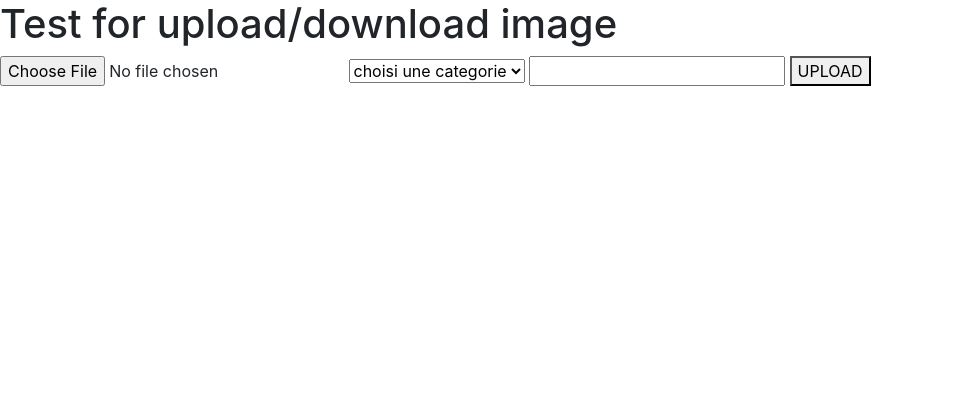
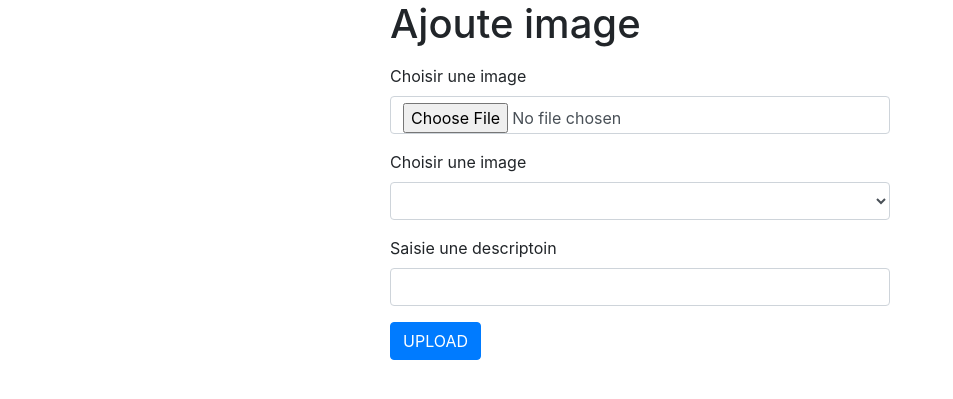
Before and after one commit to annevogel13/netflix-database, a PHP site: page /ajoutePhoto.php in a window 1280 px wide. Shown: the part 56-455 px from the top of the page, without its empty margins (0-953 px from the left). Run offline with PHP 8.4, Linux system fonts and the light colour scheme.

Commit message:
style of ajoutephoto

```diff
--- a/files/ajoutePhoto.php
+++ b/files/ajoutePhoto.php
@@ -22,18 +22,27 @@
         <a class="nav-link" href="./login.html">Login</a>
     </nav>
 
-        <div>
-            <h1> Test for upload/download image </h1>
+    <div class="mx-auto" style="width: 500px;">
+        <h1> Ajoute image </h1>
         <form action="upload.php" method="POST" enctype="multipart/form-data">
-                <input type="file" name="file">
-                <select name="inputCategorie" required>
-                    <option value="none">choisi une categorie</option>
+            <div class="mb-3 mt-3">
+                <label for="file" class="form-label">Choisir une image</label>
+                <input type="file" class="form-control" name="file">
+            </div>
+            <div class="mb-3">
+                <label for="inputCategorie" class="form-label">Choisir une image</label>
+                <select name="inputCategorie" class="form-control" required>
+                    <option value="none"></option>
                     <option value="1">fantasy</option>
                     <option value="2">comedy</option>
                     <option value="3">dramas</option>
                 </select>
-                <input type="text" name="inputDescription">
-                <button type="submit" name="submit">UPLOAD</button>
+            </div>
+            <div>
+                <label for="inputDescription" class="form-label">Saisie une descriptoin</label>
+                <input type="text" class="form-control" rows="2" name="inputDescription">
+            </div>
+            <button class="btn btn-primary mt-3" type="submit" name="submit">UPLOAD</button>
         </form>
     </div>
     <div>
--- a/files/fonctions.php
+++ b/files/fonctions.php
@@ -96,7 +96,7 @@ function recupereNouvellePhoto($conn){
 
         if(!empty($_POST['inputCategorie'])) {
             if($_POST['inputCategorie'] === 'none'){
-                echo 'Please select a category.';
+                echo 'Please select a category.'; // si il y a pas une categorie selectionnee
             }else $newCateogrie = $_POST['inputCategorie']; echo $newCateogrie;
         } else {
             echo 'Please select a category.';
@@ -106,7 +106,7 @@ function recupereNouvellePhoto($conn){
             $newNomFich = $_FILES['file']['name'];; echo $newNomFich;
 
         } else {
-            echo 'Please select a file.';
+            echo 'Please select a file.'; // si il y a pas une fichier selectionnee
         }
 
         echo '<br>';
@@ -114,7 +114,7 @@ function recupereNouvellePhoto($conn){
             $newDescription = $_POST['inputDescription'];
             echo $newDescription;
         } else {
-            echo 'Please select entre a description';
+            echo 'Please select entre a description'; // si aucun descriptoin est saisi
         }
 
     $newPhotoId = random_int(500, 950); // genere une nouveaux photoId
@@ -135,7 +135,7 @@ function insertPhoto($conn, $photoId, $nomFich, $description, $catId){
 
     if($conn -> query($sql) === TRUE){
         echo "Nouvelle photo ajoute dans le database";
-       // header("Location: index.php?ajout=succes");
+        header("Location: index.php?ajout=succes");
 
     } /*else {
         echo "Error: ".$sql."<br>".$conn->error;
```
Also changed, not shown: files/upload.php (+7 -6 lines). Lines whose indentation alone changed are shown as unchanged.
